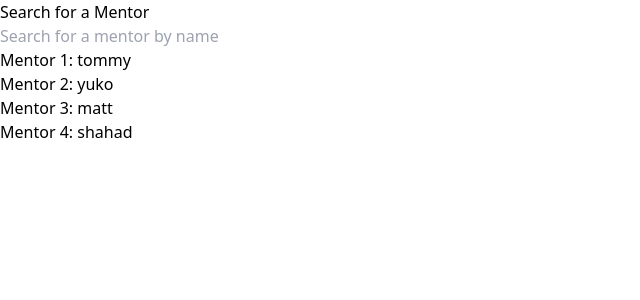
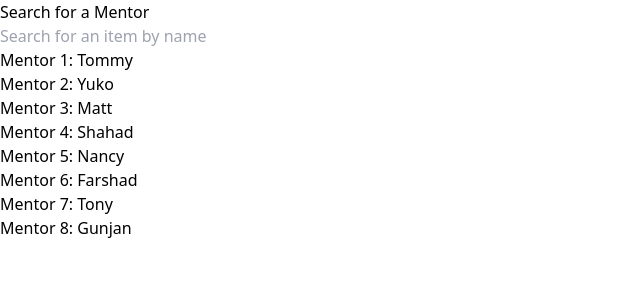
Before and after one commit to JasonXB/EF_Clone, a Next.js app: page / in a window 1280 px wide. Shown: the top 300 px of the page, without its empty margins (0-640 px from the left). Built offline with nearby package versions, Linux system fonts and the light colour scheme.

Commit message:
code cleanup; SearchInput made reusable; additional temp  dummy data added for testing

```diff
--- a/components/Mentor.tsx
+++ /dev/null
@@ -1,15 +0,0 @@
-interface Props {
-  name: string,
-  id: number,
-  key: number
-}
-
-const Mentor = ({name, id}: Props)  => {
-  return (
-    <div>
-     <h1>Mentor {id}: {name}</h1>
-   </div>
-  );
-};
-
-export default Mentor;
--- a/components/SearchForm.tsx
+++ /dev/null
@@ -1,50 +0,0 @@
-import React, { useEffect, useState, useRef } from 'react';
-import useFilterSearch from '../hooks/useFilterSearch';
-
-import { Data } from '../interface/data.interface';
-import { dummyMentors } from '../dummyMentors';
-
-import Mentor from './Mentor';
-
-const SearchForm = () => {
-  const { currentFiltered, filterSearch } = useFilterSearch();
-
-  // sets up reference with variable currentSearchValue - initial state is an empty string
-  const currentSearchValue = useRef<HTMLInputElement>(null!);
-
-  const searchProduct = (data: Array<Data>, value: string) => {
-    filterSearch(data, value);
-    setBoolean(false);
-  };
-
-  // Boolean state variable used to trigger immediate call of searchProduct function
-  const [boolean, setBoolean] = useState(false);
-
-  // when boolean state becomes true, call searchProduct --> update currentFiltered state.
-  useEffect(() => {
-    searchProduct(dummyMentors, currentSearchValue.current.value.toLowerCase());
-  }, [boolean]);
-
-  // render search form - currentSearchValue referenced in input. When input value changes, call searchProduct to update state with current ref'd value.
-  return (
-    <>
-      <div>
-        <form action="input">
-          <input
-            type="text"
-            placeholder="Search for a mentor by name"
-            ref={currentSearchValue}
-            onChange={() => setBoolean(true)}
-          />
-        </form>
-      </div>
-      {/* Currently returning the Mentor component here as the state is easily
-     accessible from the useFilterSearch hook. This will be changed. */}
-      {currentFiltered.map((mentor) => {
-        return <Mentor key={mentor.id} id={mentor.id} name={mentor.name} />;
-      })}
-    </>
-  );
-};
-
-export default SearchForm;
--- /dev/null
+++ b/components/SearchInput.tsx
@@ -0,0 +1,54 @@
+import React, { useEffect, useState, useRef } from 'react';
+import useFilterSearch from '../hooks/useFilterSearch';
+
+import { Data } from '../interface/data.interface';
+
+import SearchResult from './temporary/SearchResult';
+import { SearchInputProps } from '../interface/search-input-props.interface';
+
+const SearchInput = ({ data }: SearchInputProps) => {
+  const { currentFilteredData, filterSearch } = useFilterSearch();
+
+  // sets up reference with variable currentSearchValue - initial state is an empty string
+  const currentSearchValue = useRef<HTMLInputElement>(null!);
+
+  // Boolean state variable used to trigger immediate call of searchItem function
+  const [boolean, setBoolean] = useState(false);
+
+  // function takes data (arr of obj) and value (currentSearchValue) as arguments; resets boolean to false
+  const searchItem = (data: Array<Data>, value: string) => {
+    filterSearch(data, value);
+    setBoolean(false);
+  };
+
+  // when boolean state set to true, call searchItem --> update currentFilteredData state.
+  useEffect(() => {
+    searchItem(data, currentSearchValue.current.value.toLowerCase());
+  }, [boolean]);
+
+  // render search form - currentSearchValue referenced in input. When input value changes, call searchItem to update state with current ref'd value.
+  return (
+    <>
+      <div>
+        <form action="input">
+          <input
+            type="text"
+            placeholder="Search for an item by name"
+            ref={currentSearchValue}
+            onChange={() => setBoolean(true)}
+          />
+        </form>
+      </div>
+      {/* Currently returning the SearchResult component here as the state is easily
+     accessible from the useFilterSearch hook. This will be changed shortly. */}
+      {currentFilteredData.map((item) => {
+        const { category, id, name, key } = item;
+        return (
+          <SearchResult category={category} key={id} id={id} name={name} />
+        );
+      })}
+    </>
+  );
+};
+
+export default SearchInput;
--- /dev/null
+++ b/components/temporary/SearchResult.tsx
@@ -0,0 +1,21 @@
+// temporary interface to set types for Mentor props
+interface SearchResultProps {
+  category: string;
+  name: string;
+  id: number;
+  key: number;
+}
+
+// Temporary component used to test SearchInput component/useFilterSearch
+// Displays a component for every returned search result from a given set of data
+const SearchResult = ({ category, name, id }: SearchResultProps) => {
+  return (
+    <div>
+      <h1>
+        {category} {id}: {`${name.charAt(0).toUpperCase() + name.slice(1)}`}
+      </h1>
+    </div>
+  );
+};
+
+export default SearchResult;
--- /dev/null
+++ b/components/temporary/dummyCountries.ts
@@ -0,0 +1,13 @@
+// Dummy mentor data to display basic filter search functionality
+import { Data } from '../../interface/data.interface';
+
+export const dummyCountries: Array<Data> = [
+  { category: 'Country', name: 'Canada', id: 1 },
+  { category: 'Country', name: 'England', id: 2 },
+  { category: 'Country', name: 'China', id: 3 },
+  { category: 'Country', name: 'Japan', id: 4 },
+  { category: 'Country', name: 'Afghanistan', id: 5 },
+  { category: 'Country', name: 'Syria', id: 6 },
+  { category: 'Country', name: 'Russia', id: 7 },
+  { category: 'Country', name: 'Zimbabwe', id: 8 },
+];
--- /dev/null
+++ b/components/temporary/dummyMentors.ts
@@ -0,0 +1,13 @@
+// Dummy mentor data to display basic filter search functionality
+import { Data } from '../../interface/data.interface';
+
+export const dummyMentors: Array<Data> = [
+  { category: 'Mentor', name: 'Tommy', id: 1 },
+  { category: 'Mentor', name: 'Yuko', id: 2 },
+  { category: 'Mentor', name: 'Matt', id: 3 },
+  { category: 'Mentor', name: 'Shahad', id: 4 },
+  { category: 'Mentor', name: 'Nancy', id: 5 },
+  { category: 'Mentor', name: 'Farshad', id: 6 },
+  { category: 'Mentor', name: 'Tony', id: 7 },
+  { category: 'Mentor', name: 'Gunjan', id: 8 },
+];
--- a/dummyMentors.ts
+++ /dev/null
@@ -1,4 +0,0 @@
-// Dummy mentor data to display basic search functionality
-import { Data } from "./interface/data.interface";
-
-export const dummyMentors: Array<Data> = [{ name: 'Tommy', id: 1 }, { name: 'Yuko', id: 2 }, { name: 'Matt', id: 3 }, { name: 'Shahad', id: 4 }];
--- a/hooks/useFilterSearch.tsx
+++ b/hooks/useFilterSearch.tsx
@@ -1,33 +1,34 @@
 import React, { useEffect, useState } from 'react';
 import { Data } from '../interface/data.interface';
-import { dummyMentors } from '../dummyMentors';
+import { dummyMentors } from '../components/temporary/dummyMentors';
 
 // Custom hook written to filter data based on a search value and set it to a state variable.
 // Written to be reused in multiple scenarios. Currently very basic; search only by 'name' string.
 const useFilterSearch = () => {
   // State variable to display current filtered data on UI. Default data from dummyMentors object.
-  const [currentFiltered, setCurrentFiltered] = useState<any[]>(dummyMentors);
+  const [currentFilteredData, setCurrentFilteredData] =
+    useState<any[]>(dummyMentors);
 
   // Function which takes a) an array of objects (data) and b) a searchValue as parameters.
-  // In the end, sets the currentFiltered state to the data filtered by what is entered in SearchForm.
+  // In the end, sets the currentFilteredData state to the data filtered by what is entered in SearchForm.
   const filterSearch = (data: Array<Data>, searchValue: string) => {
     let filteredData: Array<Data> = data
       .map((item) => {
-        const { name, id } = item;
-        return { name: name.toLowerCase(), id: id };
+        const { name, id, category } = item;
+        return { name: name.toLowerCase(), id: id, category: category };
       })
       .filter((item) => {
         if (item) {
           return item.name.includes(searchValue.toLowerCase());
         } else {
-          return 'no results found'
+          return false;
         }
       });
-    setCurrentFiltered(filteredData);
+    setCurrentFilteredData(filteredData);
   };
 
   return {
-    currentFiltered,
+    currentFilteredData,
     filterSearch,
   };
 };
--- a/interface/data.interface.ts
+++ b/interface/data.interface.ts
@@ -1,5 +1,6 @@
 // generic data interface for searching for various Objects within Arrays
 export interface Data {
+    category: string;
     name: string;
     id: number
   }
--- /dev/null
+++ b/interface/search-input-props.interface.ts
@@ -0,0 +1,6 @@
+import { Data } from '../interface/data.interface';
+
+// generic interface for the Props passed to the SearchInput component (a unique set of data e.g. Mentors, Countries etc.)
+export interface SearchInputProps {
+    data: Array<Data>,
+  }
--- a/pages/become-a-mentor.tsx
+++ b/pages/become-a-mentor.tsx
@@ -1,5 +1,7 @@
 import type { NextPage } from 'next';
 import Head from 'next/head';
+import SearchInput from '../components/SearchInput';
+import { dummyCountries } from '../components/temporary/dummyCountries';
 
 const becomeAMentor: NextPage = ({}) => {
   return (
@@ -10,6 +12,7 @@ const becomeAMentor: NextPage = ({}) => {
         <link rel="icon" href="/favicon.ico" />
       </Head>
       <h1>Become a Mentor placeholder</h1>
+      <SearchInput data={dummyCountries}></SearchInput>
     </div>
   );
 };
--- a/pages/index.tsx
+++ b/pages/index.tsx
@@ -1,6 +1,7 @@
 import type { NextPage } from 'next';
 import Head from 'next/head';
-import SearchForm from '../components/SearchForm';
+import SearchForm from '../components/SearchInput';
+import { dummyMentors } from '../components/temporary/dummyMentors';
 
 const Home: NextPage = ({}) => {
   return (
@@ -10,9 +11,10 @@ const Home: NextPage = ({}) => {
         <meta name="description" content="Generated by create next app" />
         <link rel="icon" href="/favicon.ico" />
       </Head>
+
       {/* Search form and (currently) Mentor search results */}
       <h1>Search for a Mentor</h1>
-      <SearchForm />
+      <SearchForm data={dummyMentors} />
     </div>
   );
 };
```
